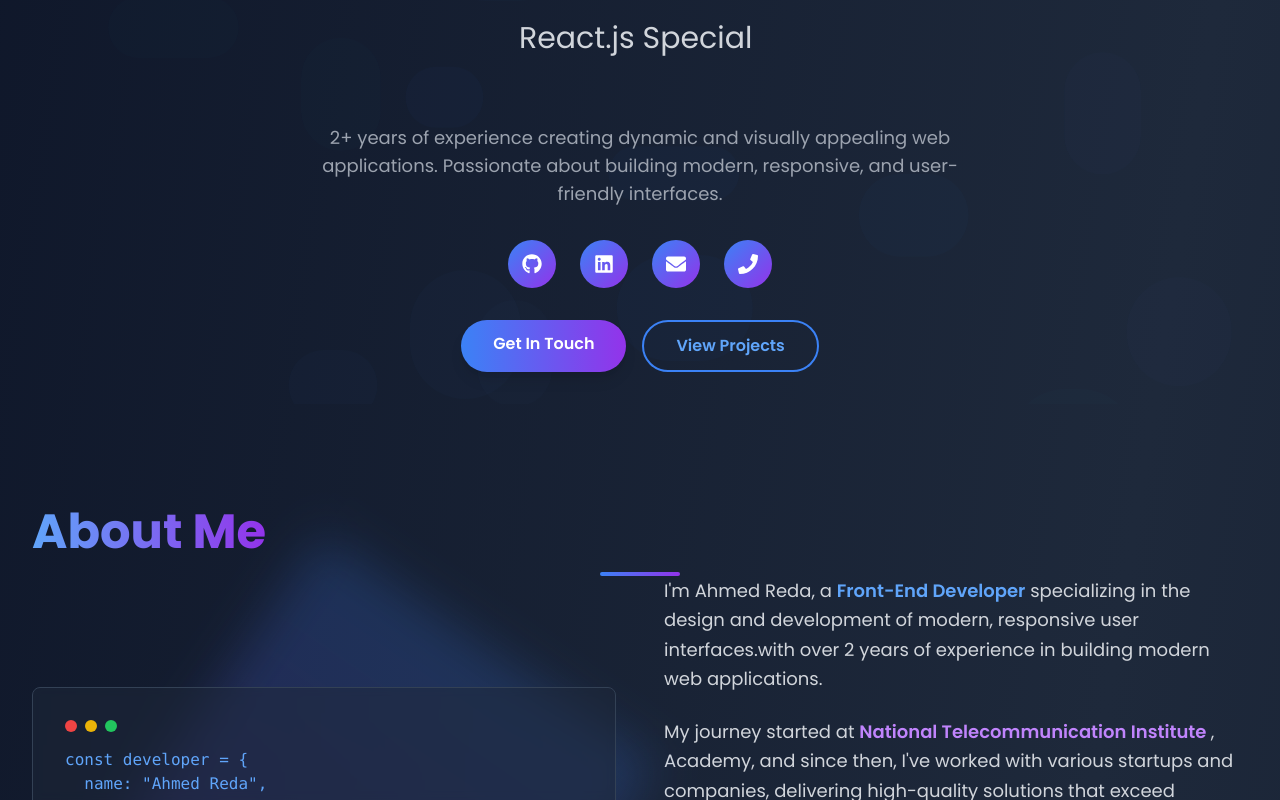
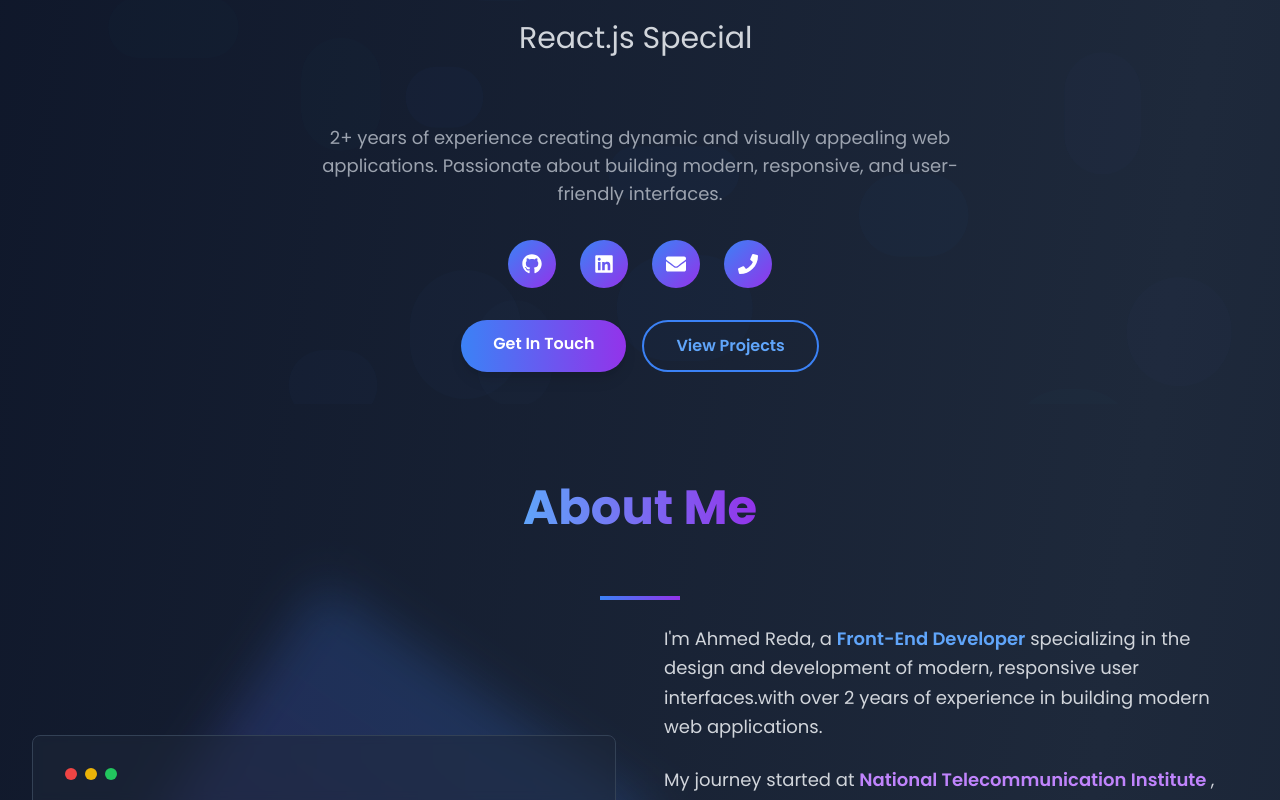
Before and after one commit to Ahmedredaa119/portfolio-react-, a React (Vite) app: page / in a window 1280 px wide. Shown: the part 396-1196 px from the top of the page. Built offline with nearby package versions, Linux system fonts and the light colour scheme.

Commit message:
Update About.tsx

```diff
--- a/src/components/About.tsx
+++ b/src/components/About.tsx
@@ -34,15 +34,15 @@ const About = () => {
           transition={{ duration: 0.5 }}
           className="relative order-2 md:order-1"
         >
-          <br />
-          <h2 className="text-4xl md:text-5xl font-bold mb-4">
-            <span className="bg-gradient-to-r from-blue-400 to-purple-600 bg-clip-text text-transparent">
+
+          <h2 className="text-center  mb-10 md:mb-16">
+            <span className="bg-gradient-to-r from-blue-400 to-purple-600 bg-clip-text text-transparent text-2xl sm:text-3xl md:text-5xl font-bold mb-4 text-center">
               About Me
             </span>
           </h2>
-          <div className="w-20 h-1 bg-gradient-to-r from-blue-500 to-purple-600 mx-auto rounded-full" />
+          <div className="w-16 md:w-20 h-1 bg-gradient-to-r from-blue-500 to-purple-600 mx-auto" />
         </motion.div>
-
+ <br />
         <div className="grid md:grid-cols-2 gap-6 md:gap-12 items-center">
           {/* Left Side - Image/Animation */}
           <motion.div
```
